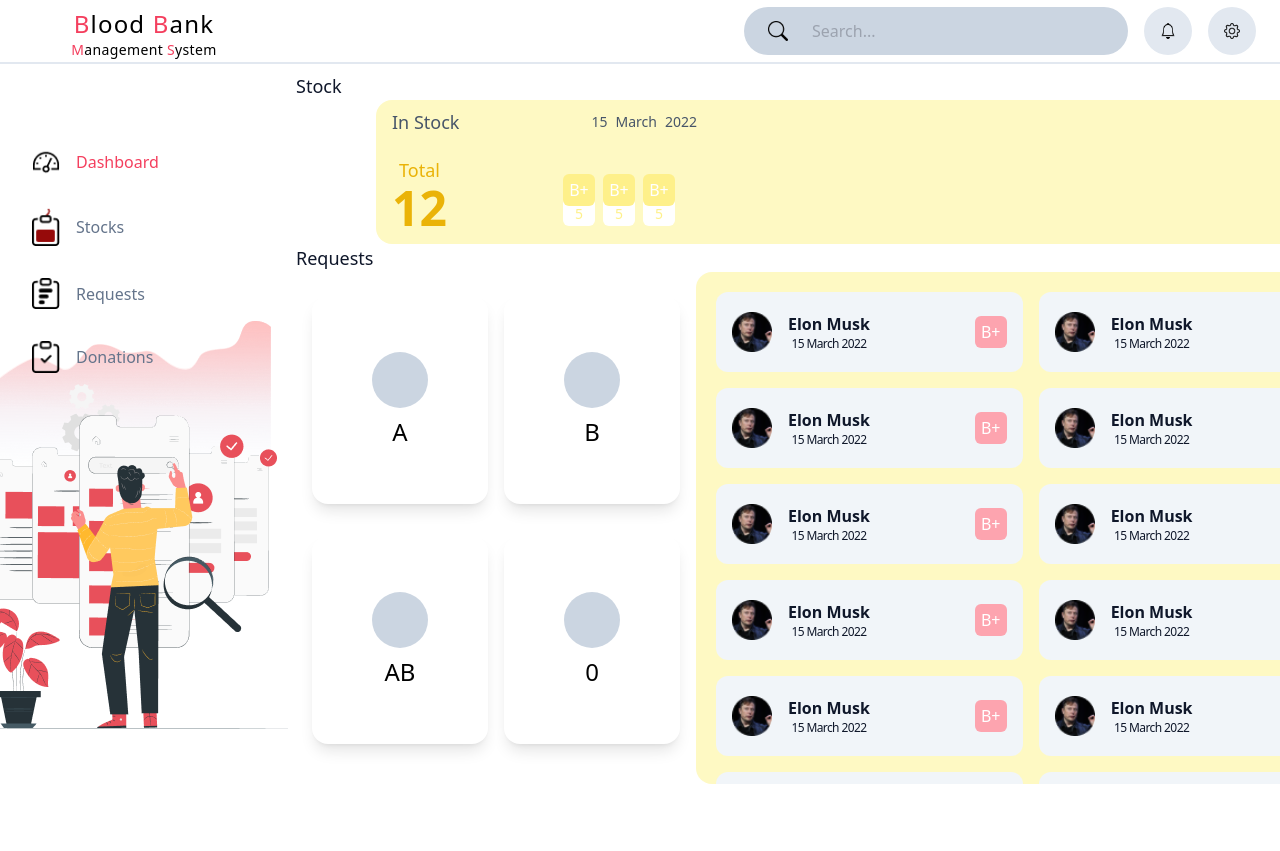
After one commit to csjames03/bloodbank, a PHP site: page /partials/stocks.php in a window 1280 px wide. The commit adds this page. Shown: the top 851 px of the page. Run offline with PHP 8.4, Linux system fonts and the light colour scheme; some libraries are stand-ins or nearby versions.

Commit message:
stocks ui done

```diff
--- a/partials/sidenav.php
+++ b/partials/sidenav.php
@@ -12,19 +12,21 @@
     <div class="mt-20 px-8 flex flex-col z-100">
         <div class="w-full  mb-4 flex items-center">
             <img src="../public/img/dashboardicon.png" alt="Dashboard Icon" class="w-7">
-            <p class="text-rose-500 font-medium ml-4 cursor-pointer">Dashboard</p>
+            <a href="./dashboard.php" class="text-rose-500 font-medium ml-4 cursor-pointer">Dashboard</a>
         </div>
         <div class="w-full  my-4 flex items-center">
             <img src="../public/img/stocksicon.png" alt="Dashboard Icon" class="w-7">
-            <p class="text-slate-500 font-medium ml-4 cursor-pointer hover:text-rose-300">Stocks</p>
+            <a href="./stocks.php" class="text-slate-500 font-medium ml-4 cursor-pointer hover:text-rose-300">Stocks</a>
         </div>
         <div class="w-full  my-4 flex items-center">
             <img src="../public/img/requestsicon.png" alt="Dashboard Icon" class="w-7">
-            <p class="text-slate-500 font-medium ml-4 cursor-pointer hover:text-rose-300">Requests</p>
+            <a href="./requests.php"
+                class="text-slate-500 font-medium ml-4 cursor-pointer hover:text-rose-300">Requests</a>
         </div>
         <div class="w-full  my-4 flex items-center">
             <img src="../public/img/donationsicon.png" alt="Dashboard Icon" class="w-7">
-            <p class="text-slate-500 font-medium ml-4 cursor-pointer hover:text-rose-300">Donations</p>
+            <a href="./donations.php" class="text-slate-500 font-medium ml-4 cursor-pointer hover:text-rose-300">
+                Donations</a>
         </div>
     </div>
     <div class="">
--- /dev/null
+++ b/partials/stocks.php
@@ -0,0 +1,108 @@
+<?php require_once './head.php' ?>
+<?php require_once './navbar.php' ?>
+<?php require_once './sidenav.php' ?>
+
+<main class="mt-16 ml-72 fixed h-fit  overflow-hidden p-2 flex flex-col " style="width:89rem;">
+    <p class="font-medium text-slate-900 text-lg">Stock</p>
+    <div class="w-5/6 h-36 bg-yellow-100 ml-20 rounded-2xl">
+        <div class="flex px-4 py-2 items-center">
+            <p class=" font-medium text-lg text-slate-600">In Stock</p>
+            <p class="flex  items-center ml-32">
+            <p class="mx-1 text-sm font-medium text-slate-600">15</p>
+            <p class="mx-1 text-sm font-medium text-slate-600">March</p>
+            <p class="mx-1 text-sm font-medium text-slate-600">2022</p>
+            </p>
+        </div>
+        <div class="flex px-4 py-1 items-center">
+            <div class="flex flex-col justify-center items-center text-yellow-500 mt-2">
+                <p class="text-lg">Total</p>
+                <p class="text-5xl font-bold">12</p>
+            </div>
+            <div class="flex ml-28">
+                <div class="flex flex-col mx-1">
+                    <div class="w-8 h-8 bg-yellow-200 rounded-md z-20 flex justify-center items-center">
+                        <p class="text-white text-medium font-medium">B+</p>
+                    </div>
+                    <div class="w-8 h-8 bg-white rounded-md overlap absolute mt-5 flex justify-center items-center">
+                        <p class="text-yellow-200 text-sm font-medium mt-2">5</p>
+                    </div>
+                </div>
+                <div class="flex flex-col mx-1">
+                    <div class="w-8 h-8 bg-yellow-200 rounded-md z-20 flex justify-center items-center">
+                        <p class="text-white text-medium font-medium">B+</p>
+                    </div>
+                    <div class="w-8 h-8 bg-white rounded-md overlap absolute mt-5 flex justify-center items-center">
+                        <p class="text-yellow-200 text-sm font-medium mt-2">5</p>
+                    </div>
+                </div>
+                <div class="flex flex-col mx-1">
+                    <div class="w-8 h-8 bg-yellow-200 rounded-md z-20 flex justify-center items-center">
+                        <p class="text-white text-medium font-medium">B+</p>
+                    </div>
+                    <div class="w-8 h-8 bg-white rounded-md overlap absolute mt-5 flex justify-center items-center">
+                        <p class="text-yellow-200 text-sm font-medium mt-2">5</p>
+                    </div>
+                </div>
+            </div>
+        </div>
+    </div>
+    <p class="font-medium text-slate-900 text-lg">Requests</p>
+    <div class="flex">
+        <div class="w-fit h-fit p-2">
+            <div class="flex">
+                <div
+                    class="w-44 h-52 bg-white shadow-lg mx-2 my-4 rounded-2xl cursor-pointer hover:shadow-2xl flex flex-col justify-center items-center">
+                    <div class="w-14 h-14 rounded-full bg-slate-300 p-2 flex justify-center items-center">
+
+                    </div>
+                    <p class="text-2xl font-medium mt-2">A</p>
+                </div>
+                <div
+                    class="w-44 h-52 bg-white shadow-lg mx-2 my-4 rounded-2xl cursor-pointer hover:shadow-2xl  flex flex-col justify-center items-center">
+                    <div class="w-14 h-14 rounded-full bg-slate-300 p-2 flex justify-center items-center">
+
+                    </div>
+                    <p class="text-2xl font-medium mt-2">B</p>
+                </div>
+            </div>
+            <div class="flex">
+                <div
+                    class="w-44 h-52 bg-white shadow-lg mx-2 my-4 rounded-2xl cursor-pointer hover:shadow-2xl  flex flex-col justify-center items-center">
+                    <div class="w-14 h-14 rounded-full bg-slate-300 p-2 flex justify-center items-center">
+
+                    </div>
+                    <p class="text-2xl font-medium mt-2">AB</p>
+                </div>
+                <div
+                    class="w-44 h-52 bg-white shadow-lg mx-2 my-4 rounded-2xl cursor-pointer hover:shadow-2xl  flex flex-col justify-center items-center">
+                    <div class="w-14 h-14 rounded-full bg-slate-300 p-2 flex justify-center items-center">
+
+                    </div>
+                    <p class="text-2xl font-medium mt-2">0</p>
+                </div>
+            </div>
+        </div>
+        <div class="h-fit overflow-y-auto bg-yellow-100 rounded-2xl p-5 grid grid-cols-3 gap-4"
+            style="width:62rem; height:32rem;">
+            <?php
+            for ($i = 0; $i < 150; $i++) {
+                echo '
+                <div class="py-10 h-20 rounded-xl bg-slate-100 flex items-center px-4 justify-between cursor-pointer">
+                    <div class="flex">
+                        <img src="../public/img/profile.png" alt="" class="w-10">
+                        <div class="mx-4 flex flex-col justify-center items-center">
+                            <p class="font-bold text-slate-900 text-md">Elon Musk</p>
+                            <p class="font-medium tracking-tighter text-slate-900 text-xs">15 March 2022</p>
+                        </div>
+                    </div>
+                    <div class="w-8 h-8 bg-rose-300 rounded-md z-20 flex justify-center items-center">
+                        <p class="text-white text-medium font-medium">B+</p>
+                    </div>
+                </div>
+                ';
+            }
+            ?>
+        </div>
+    </div>
+
+</main>
```
Also changed, not shown: partials/donations.php (added, +8 -0 lines), partials/requests.php (added, +8 -0 lines).
